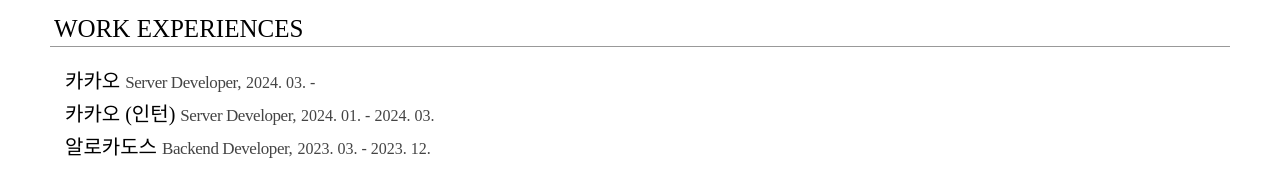
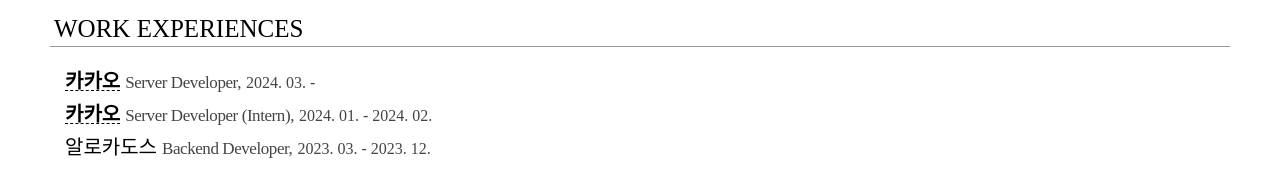
Before and after one commit to riroan/riroan.com, a React (Create React App) app in the folder riroan/: page / in a window 1280 px wide. Shown: the part 322-497 px from the top of the page. Built offline with nearby package versions, Linux system fonts and the light colour scheme; a web font is replaced by a local one.

Commit message:
링크 추가

```diff
--- a/riroan/src/App.js
+++ b/riroan/src/App.js
@@ -39,10 +39,10 @@
 			<H1>WORK EXPERIENCES</H1>
 			<Div>
 				<H2>
-					카카오 <Assist>Server Developer,</Assist> <DateTime>2024. 03. -</DateTime>
+					<A href="https://www.kakaocorp.com/page/">카카오</A> <Assist>Server Developer,</Assist> <DateTime>2024. 03. -</DateTime>
 				</H2>
 				<H2>
-					카카오 (인턴) <Assist>Server Developer,</Assist> <DateTime>2024. 01. - 2024. 03.</DateTime>
+					<A href="https://www.kakaocorp.com/page/">카카오</A> <Assist>Server Developer (Intern),</Assist> <DateTime>2024. 01. - 2024. 02.</DateTime>
 				</H2>
 				<H2>
 					알로카도스 <Assist>Backend Developer,</Assist> <DateTime>2023. 03. - 2023. 12.</DateTime>
```
